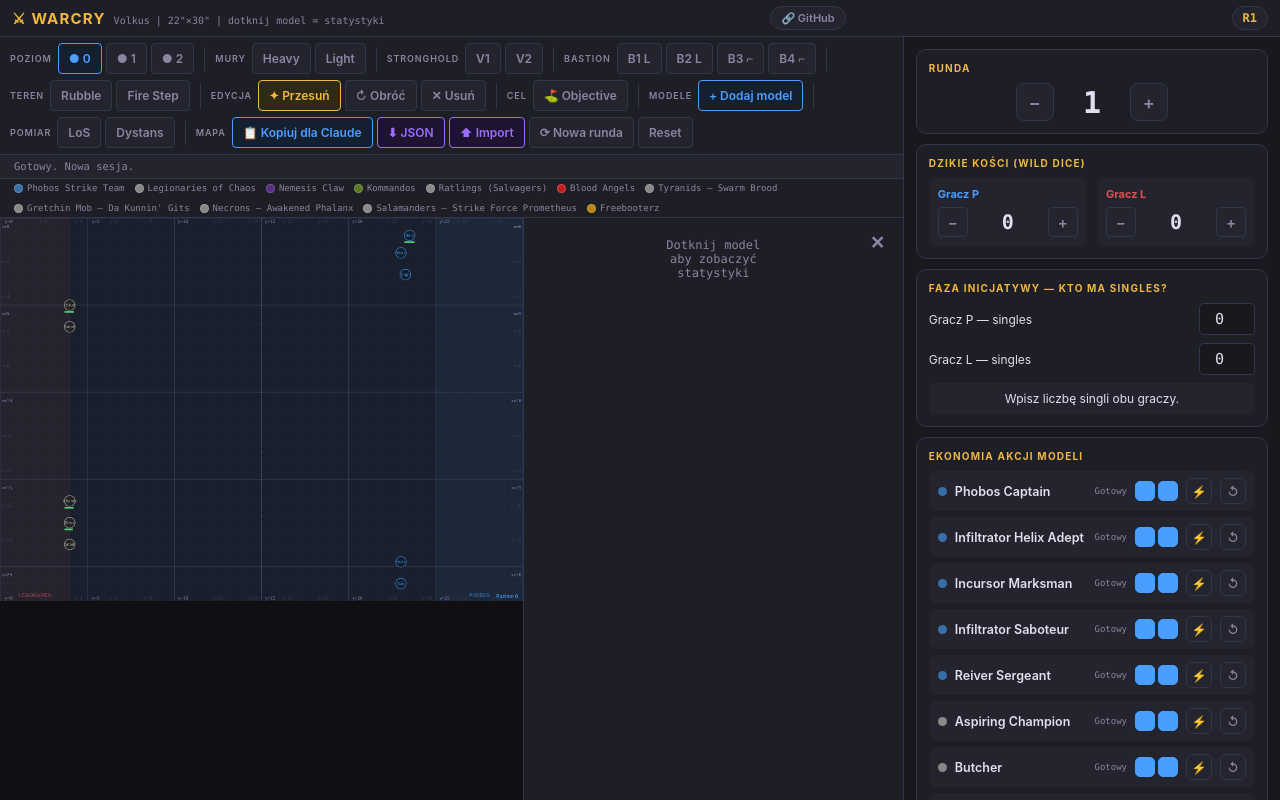
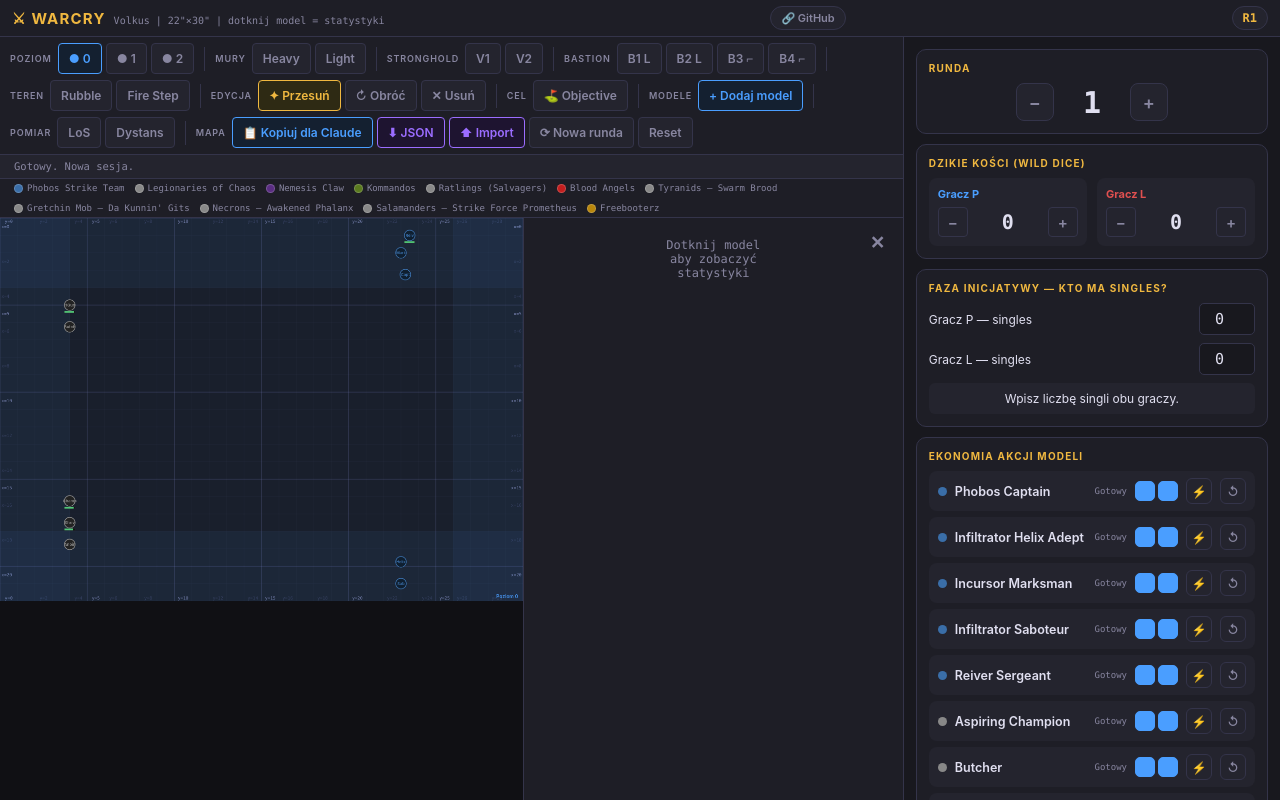
Before and after one commit to rafi77-arch/wrc-compan, a plain HTML site: page index.html in a window 1280 px wide. Drawn offline with Linux system fonts and the light colour scheme.

Commit message:
Add files via upload

```diff
--- a/index.html
+++ b/index.html
@@ -1353,13 +1353,11 @@
 }
 
 function drawZones(){
-  G.fillStyle='rgba(224,80,80,.06)';G.fillRect(0,0,4*IN,H);
-  G.fillStyle='rgba(74,158,255,.06)';G.fillRect(25*IN,0,5*IN,H);
-  G.strokeStyle='rgba(200,200,100,.18)';G.lineWidth=1.5;G.setLineDash([8,4]);
-  G.beginPath();G.moveTo(15*IN,0);G.lineTo(15*IN,H);G.stroke();G.setLineDash([]);
-  G.font='bold 10px -apple-system,Arial,sans-serif';
-  G.fillStyle='rgba(224,80,80,.5)';G.textAlign='center';G.fillText('LEGIONARIES',2*IN,H-8);
-  G.fillStyle='rgba(74,158,255,.5)';G.fillText('PHOBOS',27.5*IN,H-8);
+  G.fillStyle='rgba(74,158,255,.06)';
+  G.fillRect(0,0,W,4*IN);           // góra
+  G.fillRect(0,H-4*IN,W,4*IN);      // dół
+  G.fillRect(0,0,4*IN,H);           // lewa
+  G.fillRect(W-4*IN,0,4*IN,H);      // prawa
   const lc=['#4a9eff','#50c878','#f0b840'][level];
   G.fillStyle=lc+'12';G.fillRect(0,0,W,H);
   G.fillStyle=lc+'cc';G.font='bold 10px -apple-system,Arial,sans-serif';G.textAlign='right';
```
